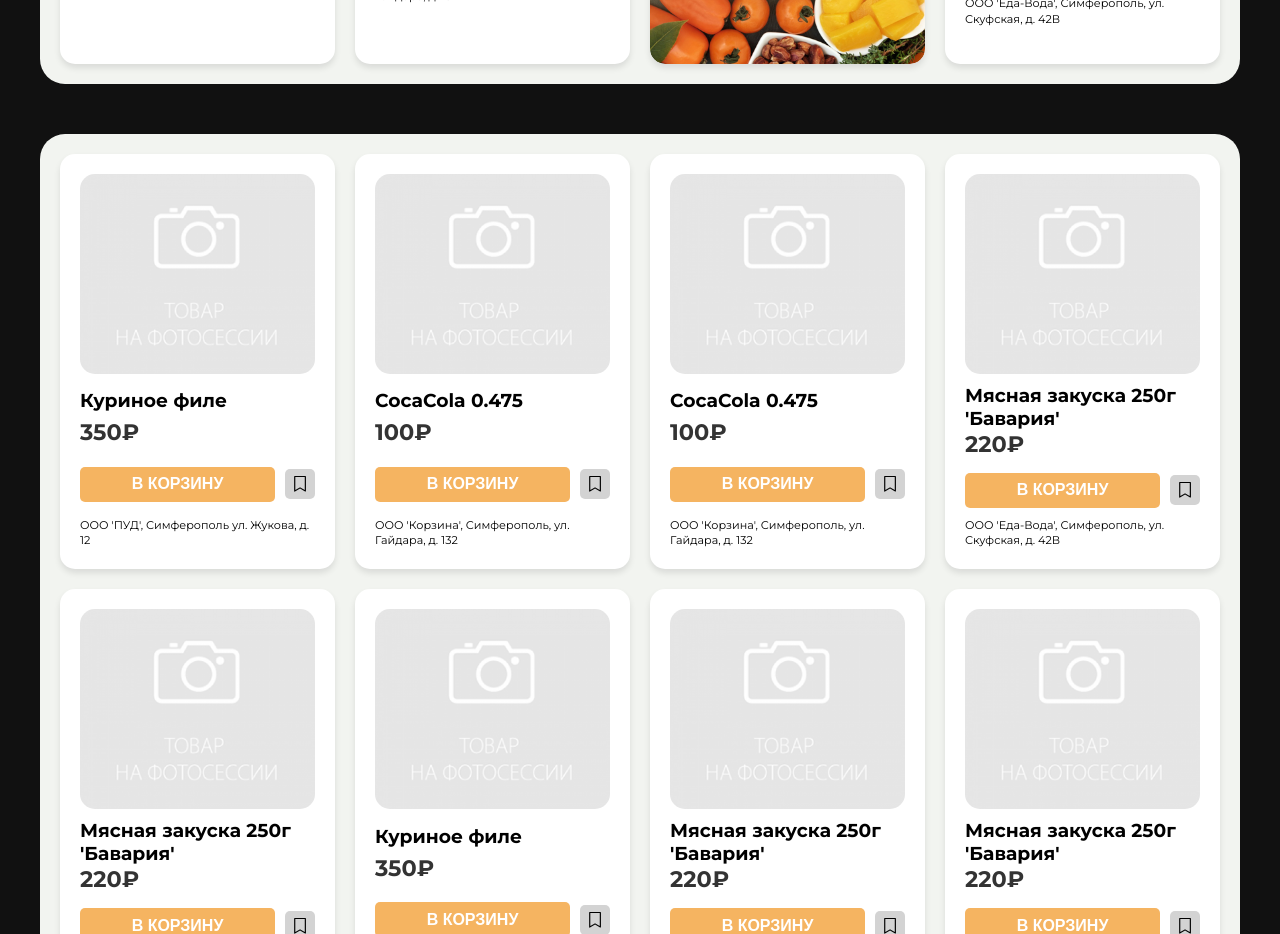
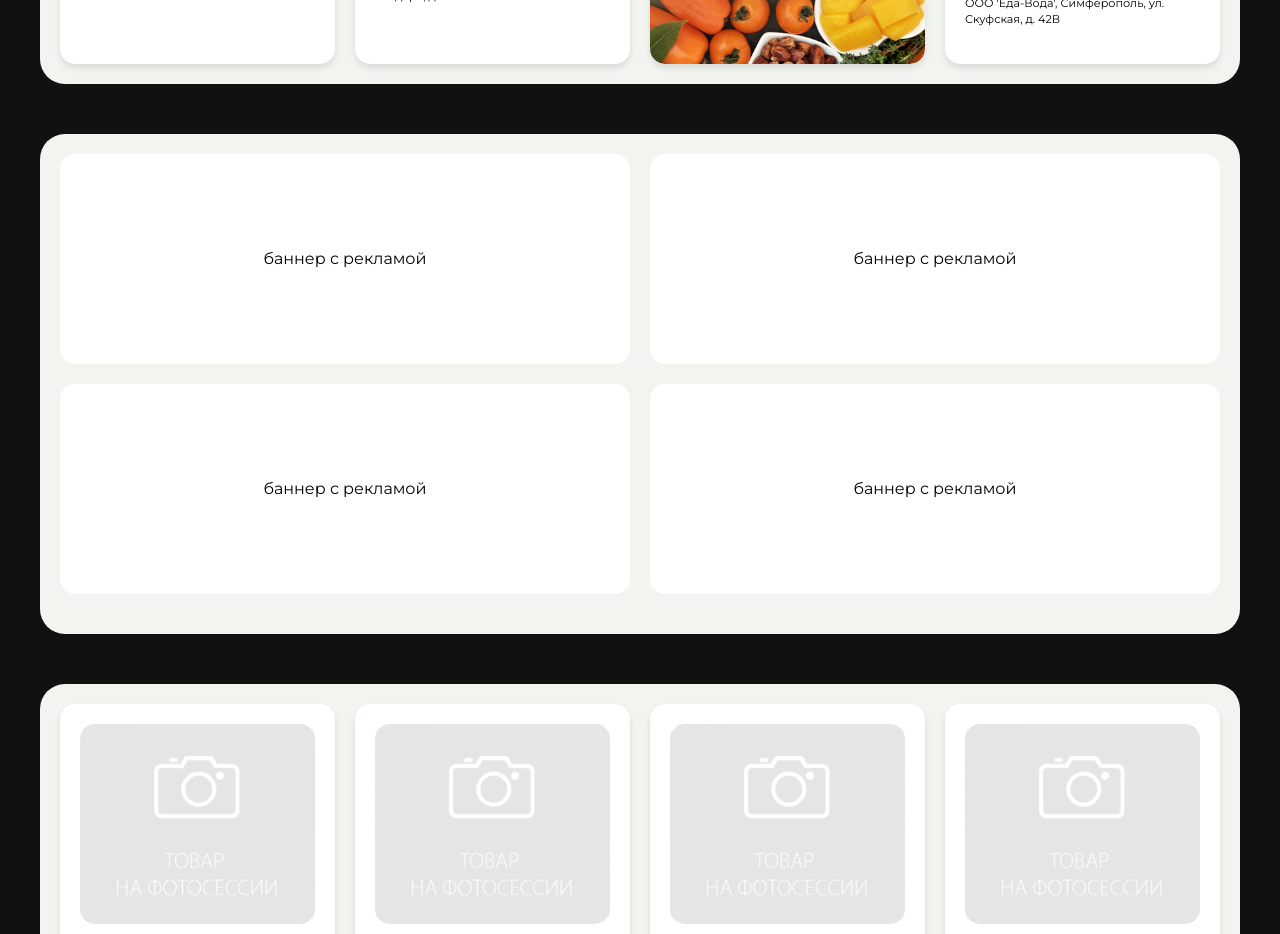
Before and after one commit to SmakTown-company/Frontend, a Vue app: page / in a window 1280 px wide. Shown: the part 1040-1974 px from the top of the page. Built offline with nearby package versions, Linux system fonts and the light colour scheme.

Commit message:
Сделал раздел для баннеров с рекламой

```diff
--- a/src/App.vue
+++ b/src/App.vue
@@ -3,6 +3,7 @@
     <Header />
     <Banner />
     <SaleCard />
+    <AdvertisementBanner />
     <ProductCard />
   </div>
 </template>
@@ -13,6 +14,7 @@ import Header from "./components/Header.vue";
 import Banner from "./components/Banner.vue";
 import SaleCard from "./components/SaleCard.vue";
 import ProductCard from "./components/ProductCard.vue";
+import AdvertisementBanner from "./components/AdvertisementBanner.vue";
 
 export default {
   name: "App",
@@ -21,6 +23,7 @@ export default {
     Banner,
     SaleCard,
     ProductCard,
+    AdvertisementBanner,
   },
 };
 </script>
--- /dev/null
+++ b/src/components/AdvertisementBanner.vue
@@ -0,0 +1,89 @@
+<template>
+    <div calss="advertisement-banner">
+        <div class="bannerr">
+            <div class="first-banner">
+                <div class="first-banner-content">
+                    баннер с рекламой
+                </div>
+            </div>
+            <div class="second-banner">
+                <div class="second-banner-content">
+                    баннер с рекламой
+                </div>
+            </div>
+            <div class="third-banner">
+                <div class="third-banner-content">
+                    баннер с рекламой
+                </div>
+            </div>
+            <div class="fourth-banner">
+                <div class="fourth-banner-content">
+                    баннер с рекламой
+                </div>
+            </div>
+        </div>
+    </div>
+</template>
+
+<script>
+
+</script>
+
+<style>
+@import url('https://fonts.googleapis.com/css2?family=Montserrat:wght@400;600&display=swap');
+
+
+* {
+  margin: 0;
+  padding: 0;
+  box-sizing: border-box;
+}
+
+body {
+  font-family: 'Montserrat', sans-serif;
+}
+
+.advertisement-banner {
+  display: flex;
+  justify-content: center;
+  align-items: center;
+  background-size: 100% 100%;
+  background-repeat: no-repeat;
+  background-position: center;
+  width: 100vw;
+  height: auto;
+  min-height: 500px;
+  margin: 0 auto;
+  box-sizing: border-box;
+  margin-top: 20px;
+  margin-bottom: -40px;
+  background-color: #f2f4f0;
+}
+
+.bannerr {
+  max-width: 1200px;
+  margin: 0 auto;
+  display: flex;
+  flex-wrap: wrap;
+  justify-content: space-between;
+  padding: 20px;
+  background-color: #f2f4f0;
+  min-height: 500px;
+  border-radius: 25px;
+  margin-top: 50px;
+}
+
+.first-banner, .second-banner, .third-banner, .fourth-banner {
+  display: flex;
+  width: 570px;
+  min-height: 150px;
+  background-color: white;
+  border-radius: 15px;
+  margin-bottom: 20px;
+  justify-content: center;
+  align-items: center;
+}
+
+
+
+</style>
```
